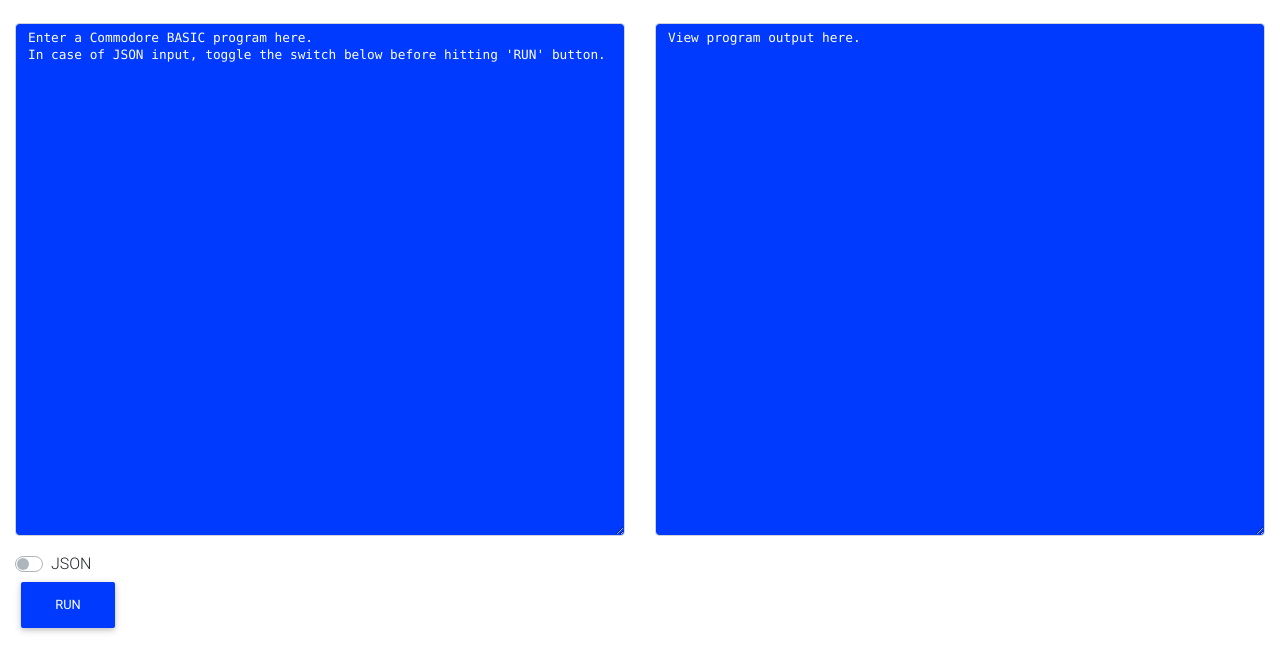
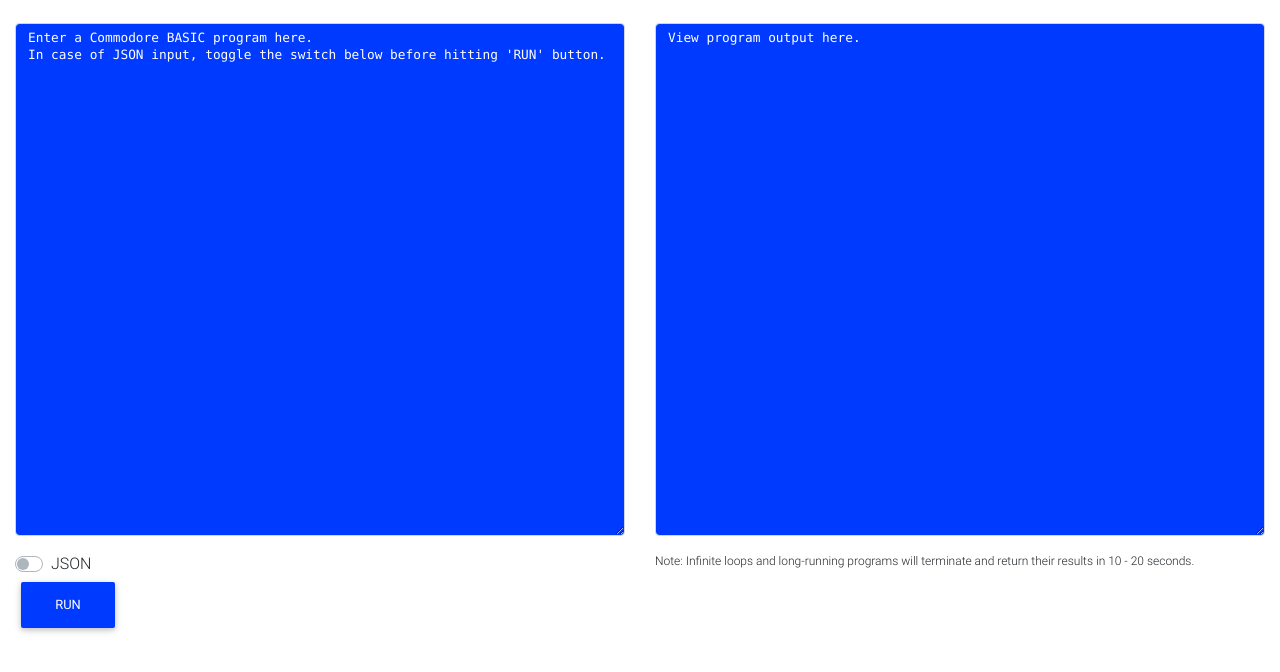
Before and after one commit to awhitney42/c64aas, a Python web app: template templates/home.html in a window 1280 px wide. Shown: the part 97-769 px from the top of the page. Run offline with Jinja, Linux system fonts and the light colour scheme; the template is opened without the code that fills it, so the values that code supplies are empty; some libraries are stand-ins or nearby versions.

Commit message:
Added an note to the UI regarding the timeout for infinite loops and long running programs.

```diff
--- a/templates/home.html
+++ b/templates/home.html
@@ -76,6 +76,9 @@
                     </div>
 		    <button type="button" id="run_btn" class="btn c64-style">RUN</button>
                 </div>
+                <div class="col">
+			<div><p style="font-size:75%">Note: Infinite loops and long-running programs will terminate and return their results in 10 - 20 seconds.</p></div>
+		</div>
             </div>
         </div>
     </main>
```
